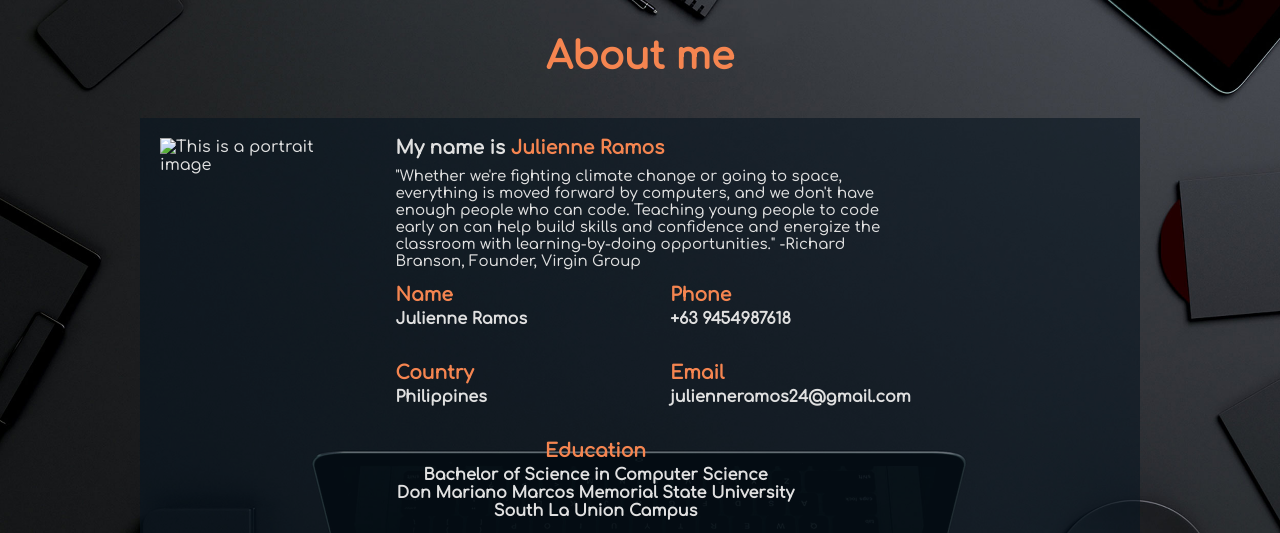
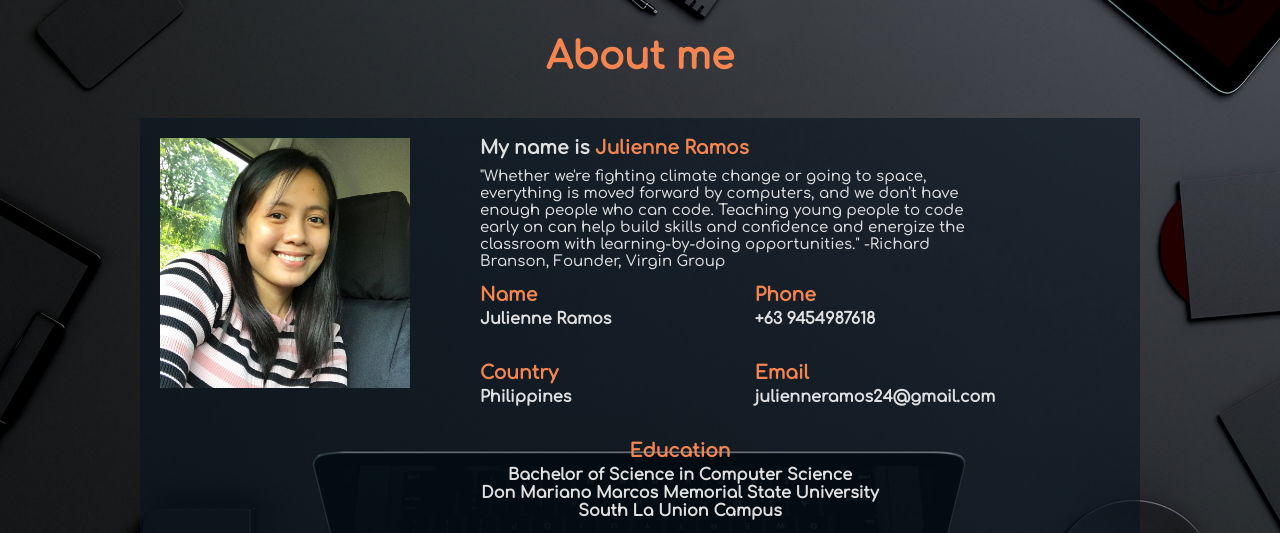
Before and after one commit to julienne29/AJA-Solutions, a plain HTML site: page index.html in a window 1280 px wide. Shown: the part 940-1473 px from the top of the page. Drawn offline with nearby package versions, Linux system fonts and the light colour scheme; the site is published under a folder, as on GitHub Pages, so addresses that start at the root find nothing.

Commit message:
Update index.html

```diff
--- a/index.html
+++ b/index.html
@@ -55,7 +55,7 @@
     </div>
     <div class="profile">
         <!-- <div class="imageborder"> </div> -->
-            <img src="/images/Yen.jpg" alt="This is a portrait image">
+            <img src="images/Yen.jpg" alt="This is a portrait image">
             <div class="profile1">
                 <div class="aboutdetails">
                      <h3 class="name">My name is <span> Julienne Ramos</h3></span>
```
